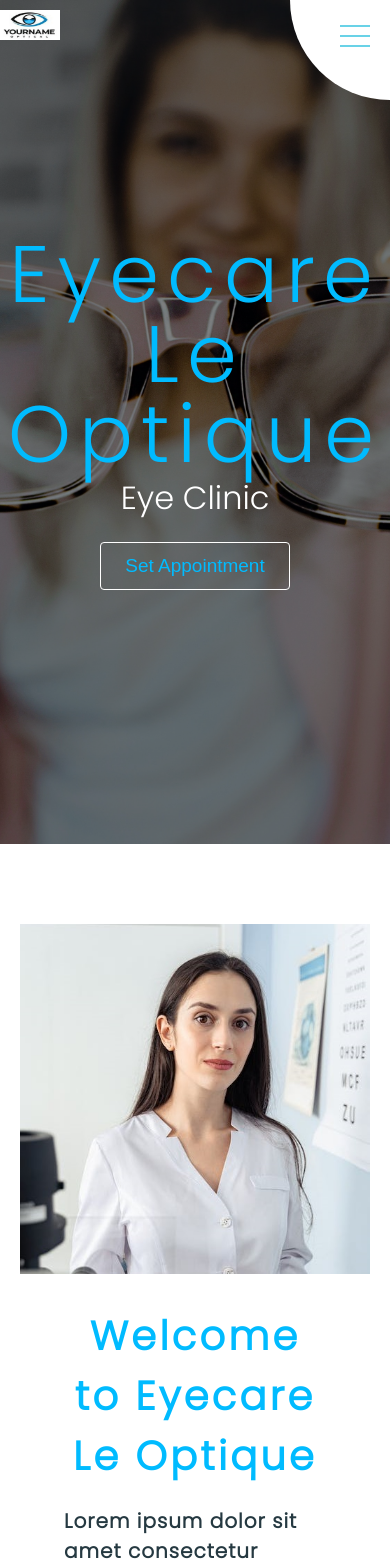
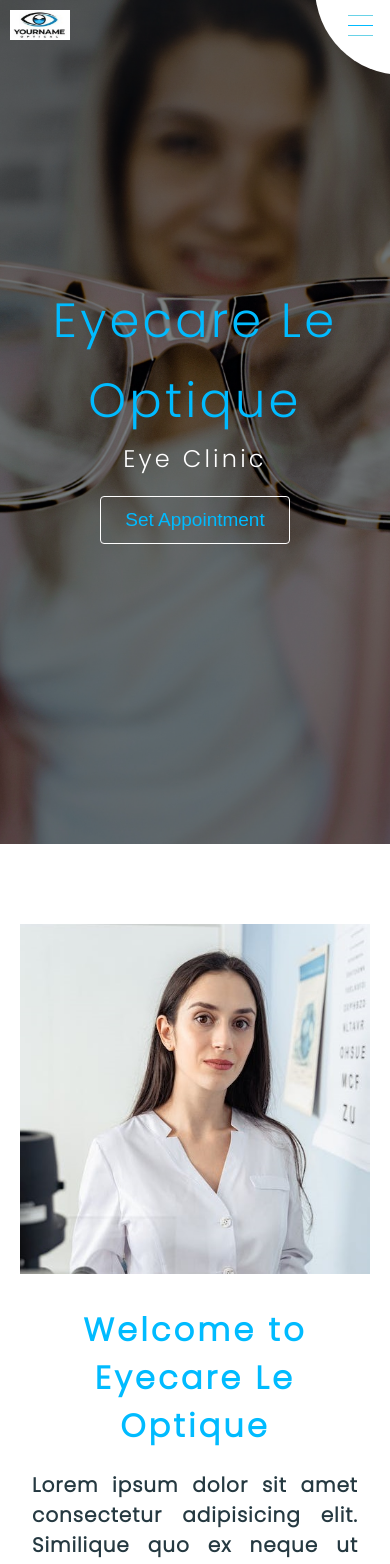
Before and after one commit to Rej327/Eyecare-Le-Optic, a Next.js app: page / in a window 390 px wide. Shown: the top 1564 px of the page. Built offline with nearby package versions, Linux system fonts and the light colour scheme.

Commit message:
Responsive

```diff
--- a/src/constant/String.ts
+++ b/src/constant/String.ts
@@ -31,14 +31,14 @@ const servicesContent = [
     desc: " We perform a vision test to determine if you need prescription glasses for use in distance, intermediate vision, and/or near. We combine automated, objective and subjective refraction methods to determine your accurate and best refraction.",
   },
   {
+    img: list5,
+    title: "Contact Lens Evaluation for: ",
+    desc: " Children and Adults, First Time Wearers, Toric Lenses for Astigmatism, Bifocal and Multifocal, Colored Contacts ",
+  },
+  {
     img: list4,
     title: "Dry Eye Management ",
     desc: " A test to diagnose and classify dry eye disease based on your symptoms and clinical signs. Our clinic performs clinically-validated tests to determine if you have dry eye.",
-  },
-  {
-    img: list5,
-    title: "Contact Lens Evaluation for: ",
-    desc: " Children and Adults, First Time Wearers, Toric Lenses for Astigmatism, Bifocal and Multifocal, Colored Contacts ",
   },
   {
     img: list6,
--- a/src/styles/HamburgerMenu.module.scss
+++ b/src/styles/HamburgerMenu.module.scss
@@ -7,7 +7,7 @@
   }
 
   color: #e0e4cc;
-  font-size: 1.2em;
+  font-size: 1.5em;
   line-height: 1.6;
   background: $hover-color;
   overflow-x: hidden;
@@ -18,8 +18,8 @@
       right: -100px;
       top: -100px;
       z-index: 100;
-      width: 200px;
-      height: 200px;
+      width: 175px;
+      height: 175px;
       background: #fff;
       border-radius: 50% 50% 50% 50%;
       -webkit-transition: 0.5s ease-in-out;
@@ -29,11 +29,11 @@
     }
     .hamburger {
       position: absolute;
-      top: 135px;
-      left: 50px;
-      width: 30px;
-      height: 2px;
-      background: #69d2e7;
+      top: 125px;
+      left: 33px;
+      width: 25px;
+      height: 1px;
+      background: $base-color;
       display: block;
       -webkit-transform-origin: center;
       transform-origin: center;
@@ -86,7 +86,7 @@
       position: absolute;
       text-align: center;
       top: 200px;
-      left: 45%;
+      left: 50%;
       width: 100%;
       -webkit-transform: translate(-50%, -50%);
       transform: translate(-50%, -50%);
--- a/src/styles/variables.module.scss
+++ b/src/styles/variables.module.scss
@@ -9,6 +9,7 @@ $font: "Poppins", sans-serif;
 $bg-image: url("../assets/hero.jpg");
 $bg-service: url("../assets/services.jpg");
 $header-size: 3.5rem;
+$mobileHeaderSize: 2rem;
 $header-weight: 600;
 
 .body {
@@ -32,6 +33,7 @@ $header-weight: 600;
       display: flex;
       gap: 5px;
       align-items: center;
+      margin-left: 10px;
 
       .logoImage {
         position: relative;
@@ -133,6 +135,11 @@ $header-weight: 600;
     text-align: center;
 
     .title {
+      @include mobile() {
+        font-size: 3rem;
+        letter-spacing: 0.2rem;
+      }
+
       color: $base-color;
       font-size: 5rem;
       font-family: $font;
@@ -141,6 +148,11 @@ $header-weight: 600;
     }
 
     .subTitle {
+      @include mobile() {
+        font-size: 1.5rem;
+        letter-spacing: 0.2rem;
+      }
+
       color: white;
       font-size: 2rem;
       font-family: $font;
@@ -167,11 +179,21 @@ $header-weight: 600;
   }
 
   .context {
+    @include mobile() {
+      width: auto;
+      padding: 2rem;
+      text-align: justify;
+    }
+
     width: auto;
     padding: 2rem 4rem;
     font-family: $font;
 
     .head {
+      @include mobile() {
+        font-size: 2rem;
+      }
+
       color: $base-color;
       font-weight: 700;
       text-align: center;
@@ -210,6 +232,10 @@ $header-weight: 600;
     font-family: $font;
 
     .head {
+      @include mobile() {
+        font-size: $mobileHeaderSize;
+      }
+
       text-align: center;
       font-size: $header-size;
       color: white;
@@ -226,6 +252,11 @@ $header-weight: 600;
   margin: 2rem auto;
 
   .head {
+    @include mobile() {
+      font-size: $mobileHeaderSize;
+      padding: 2rem 0;
+    }
+
     margin: auto;
     width: auto;
     font-family: $font;
@@ -247,6 +278,11 @@ $header-weight: 600;
     }
 
     .card {
+      @include mobile() {
+        width: 360px;
+        height: auto;
+      }
+
       filter: drop-shadow(0 5px 10px 0 #ffffff);
       width: 400px;
       height: auto;
```
